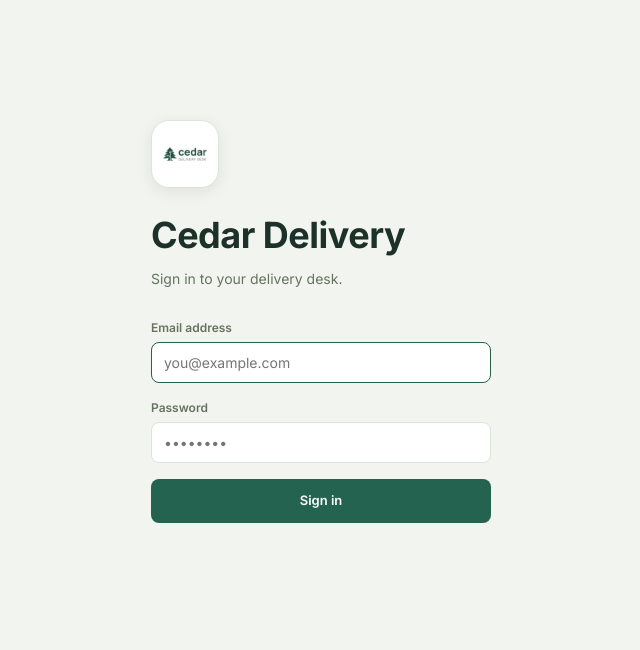
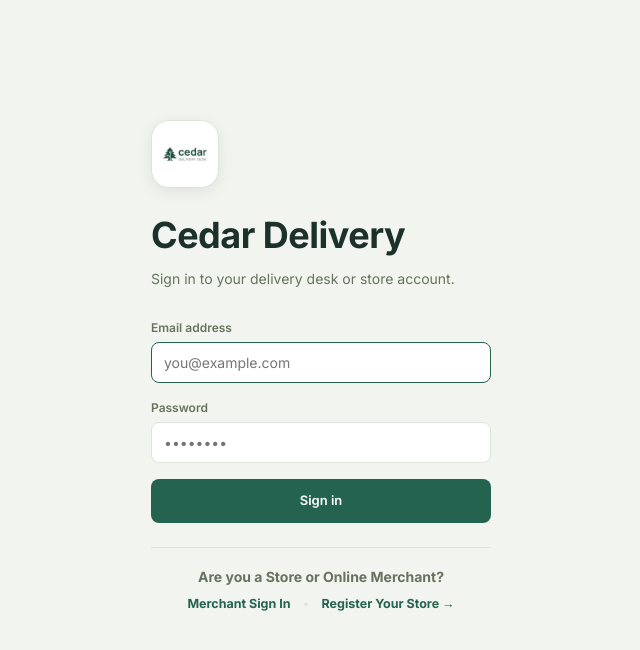
Before and after one commit to mikesuppor-source/Delivery, a Next.js app: page /login in a window 1280 px wide. Shown: the top 650 px of the page, without its empty margins (319-959 px from the left). Built offline with nearby package versions, Linux system fonts and the light colour scheme; no server answers.

Commit message:
feat: unified client sign in switcher, auto-routing to merchant portal, and navigation links on public tracking header

```diff
--- a/app/(auth)/login/page.tsx
+++ b/app/(auth)/login/page.tsx
@@ -3,6 +3,8 @@
 import { useState } from 'react'
 import { createClient } from '@/lib/supabase/client'
 import { useRouter } from 'next/navigation'
+
+import Link from 'next/link'
 
 export default function LoginPage() {
   const supabase = createClient()
@@ -17,13 +19,18 @@
     setError('')
     setLoading(true)
 
-    const { error } = await supabase.auth.signInWithPassword({ email, password })
+    const { data, error } = await supabase.auth.signInWithPassword({ email, password })
 
     if (error) {
       setError(error.message)
       setLoading(false)
     } else {
-      router.push('/')
+      // If user is a merchant, route straight to /portal
+      if (data?.user?.user_metadata?.role === 'merchant') {
+        router.push('/portal')
+      } else {
+        router.push('/')
+      }
       router.refresh()
     }
   }
@@ -34,7 +41,7 @@
         <img src="/logo.png" alt="Cedar Delivery Desk" />
       </div>
       <h1>Cedar Delivery</h1>
-      <p>Sign in to your delivery desk.</p>
+      <p>Sign in to your delivery desk or store account.</p>
 
       <form onSubmit={handleSubmit}>
         <div className="field">
@@ -68,6 +75,36 @@
           {loading ? 'Signing in…' : 'Sign in'}
         </button>
       </form>
+
+      {/* Store & Merchant Quick Switcher Box */}
+      <div
+        style={{
+          marginTop: 24,
+          paddingTop: 18,
+          borderTop: '1px solid var(--line)',
+          textAlign: 'center',
+          fontSize: 12.5,
+        }}
+      >
+        <p style={{ color: 'var(--muted)', marginBottom: 8 }}>
+          <strong>Are you a Store or Online Merchant?</strong>
+        </p>
+        <div style={{ display: 'flex', justifyContent: 'center', gap: 12 }}>
+          <Link
+            href="/portal/login"
+            style={{ color: 'var(--brand)', fontWeight: 700 }}
+          >
+            Merchant Sign In
+          </Link>
+          <span style={{ color: 'var(--line)' }}>•</span>
+          <Link
+            href="/portal/signup"
+            style={{ color: 'var(--brand)', fontWeight: 700 }}
+          >
+            Register Your Store →
+          </Link>
+        </div>
+      </div>
     </div>
   )
 }
```
Also changed, not shown: app/(desk)/layout.tsx (+11 -0 lines), app/track/[code]/page.tsx (+8 -3 lines), app/track/page.tsx (+8 -3 lines).
